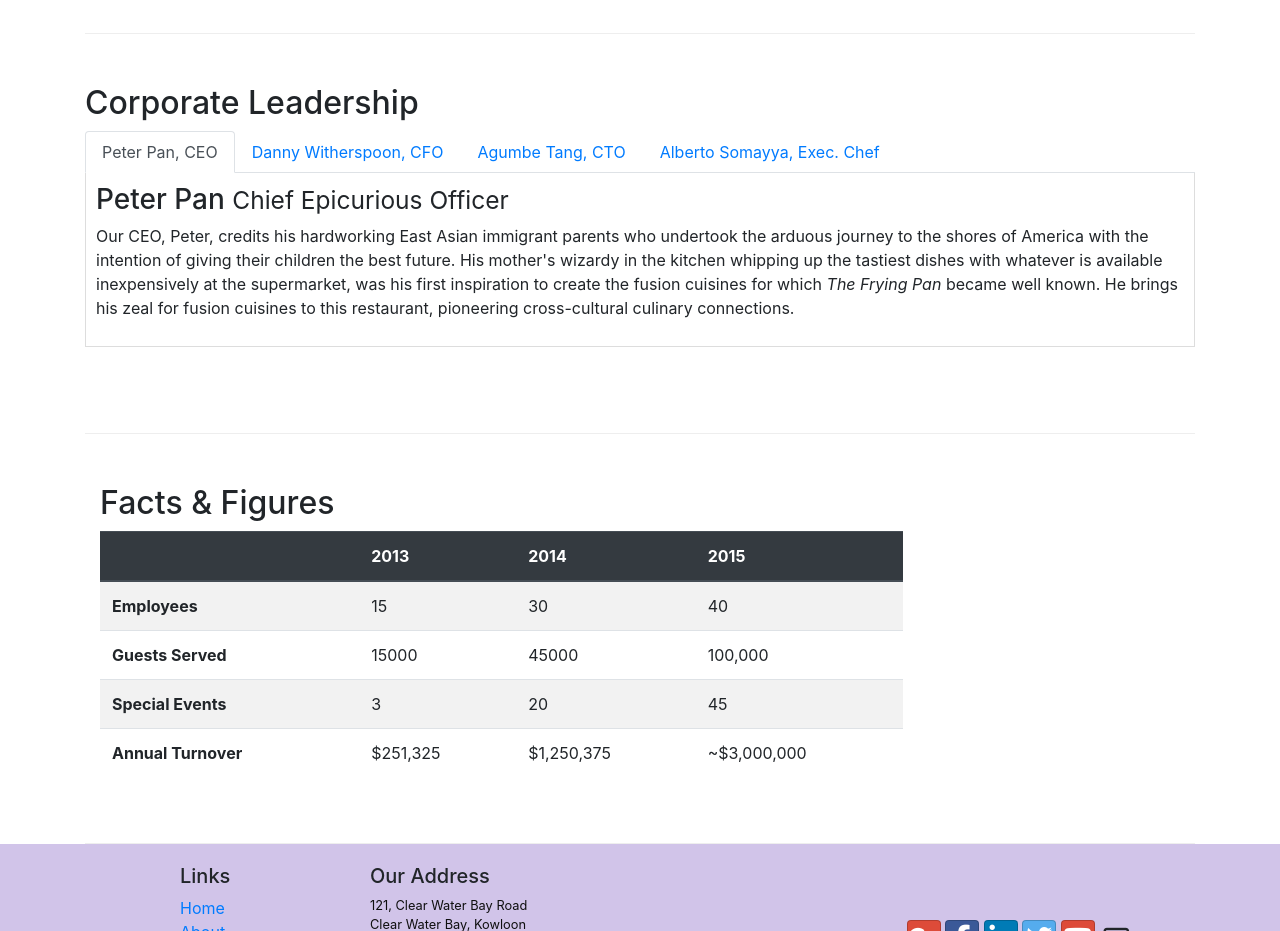
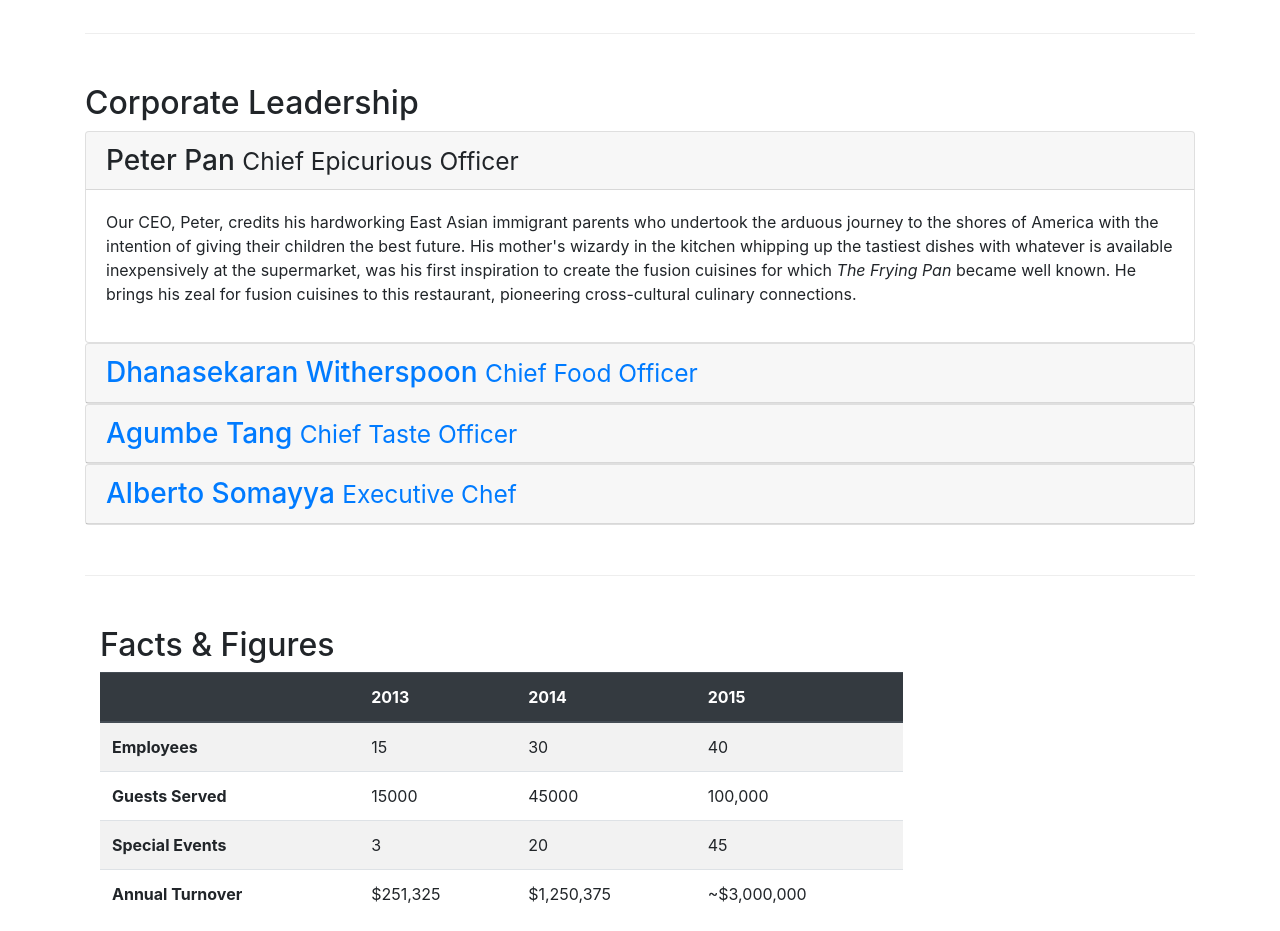
Before and after one commit to yameogosamuel/bootstrap4, a plain HTML site: page aboutus.html in a window 1280 px wide. Shown: the part 940-1871 px from the top of the page. Drawn offline with nearby package versions, Linux system fonts and the light colour scheme.

Commit message:
Accordion

```diff
--- a/aboutus.html
+++ b/aboutus.html
@@ -101,43 +101,66 @@
             <div>
                 <h2>Corporate Leadership</h2>
 
-                <ul class="nav nav-tabs">
-                    <li class="nav-item">
-                      <a class="nav-link active" href="#peter"
-                        role="tab" data-toggle="tab">Peter Pan, CEO</a>
-                    </li>
-                    <li class="nav-item">
-                      <a class="nav-link" href="#danny" role="tab"
-                        data-toggle="tab">Danny Witherspoon, CFO</a>
-                    </li>
-                    <li class="nav-item">
-                      <a class="nav-link" href="#agumbe"role="tab"
-                        data-toggle="tab">Agumbe Tang, CTO</a>
-                    </li>
-                    <li class="nav-item">
-                      <a class="nav-link" href="#alberto" role="tab"
-                        data-toggle="tab">Alberto Somayya, Exec. Chef</a>
-                    </li>
-                </ul>
 
-                <div class="tab-content">
-                    <div role="tabpanel" class="tab-pane fade show active" id="peter">
-                        <h3>Peter Pan <small>Chief Epicurious Officer</small></h3>
-                        <p class="d-none d-sm-block">Our CEO, Peter, credits his hardworking East Asian immigrant parents who undertook the arduous journey to the shores of America with the intention of giving their children the best future. His mother's wizardy in the kitchen whipping up the tastiest dishes with whatever is available inexpensively at the supermarket, was his first inspiration to create the fusion cuisines for which <em>The Frying Pan</em> became well known. He brings his zeal for fusion cuisines to this restaurant, pioneering cross-cultural culinary connections.</p>
+
+                <div id="accordion">
+                    <div class="card">
+                        <div class="card-header" role="tab" id="peterhead">
+                            <h3 class="mb-0">
+                                <a data-toggle="collapse" data-target="#peter">
+                                    Peter Pan <small>Chief Epicurious Officer</small>
+                                </a>
+                            </h3>
+                        </div>
+                        <div role="tabpanel" class="collapse show" id="peter" data-parent="accordion">
+                            <div class="card-body">
+                                <p class="d-none d-sm-block">Our CEO, Peter, credits his hardworking East Asian immigrant parents who undertook the arduous journey to the shores of America with the intention of giving their children the best future. His mother's wizardy in the kitchen whipping up the tastiest dishes with whatever is available inexpensively at the supermarket, was his first inspiration to create the fusion cuisines for which <em>The Frying Pan</em> became well known. He brings his zeal for fusion cuisines to this restaurant, pioneering cross-cultural culinary connections.</p>
+                            </div>
+                        </div>
                     </div>
-                    <div role="tabpanel" class="tab-pane fade" id="danny">
-                        <h3>Dhanasekaran Witherspoon <small>Chief Food Officer</small></h3>
-                        <p class="d-none d-sm-block">Our CFO, Danny, as he is affectionately referred to by his colleagues, comes from a long established family tradition in farming and produce. His experiences growing up on a farm in the Australian outback gave him great appreciation for varieties of food sources. As he puts it in his own words, <em>Everything that runs, wins, and everything that stays, pays!</em></p>
+                    <div class="card">
+                        <div class="card-header" role="tab" id="dannyhead">
+                            <h3 class="mb-0">
+                                <a class="collapsed" data-toggle="collapse" data-target="#danny">
+                                Dhanasekaran Witherspoon <small>Chief Food Officer</small>
+                                </a>
+                            </h3>
+                        </div>
+                        <div class="collapse" id="danny" data-parent="#accordion">
+                            <div class="card-body">
+                                <p class="d-none d-sm-block">Our CFO, Danny, as he is affectionately referred to by his colleagues, comes from a long established family tradition in farming and produce. His experiences growing up on a farm in the Australian outback gave him great appreciation for varieties of food sources. As he puts it in his own words, <em>Everything that runs, wins, and everything that stays, pays!</em></p>
+                            </div>
+                        </div>
                     </div>
-                    <div role="tabpanel" class="tab-pane fade" id="agumbe">
-                        <h3>Agumbe Tang <small>Chief Taste Officer</small></h3>
-                        <p class="d-none d-sm-block">Blessed with the most discerning gustatory sense, Agumbe, our CTO, personally ensures that every dish that we serve meets his exacting tastes. Our chefs dread the tongue lashing that ensues if their dish does not meet his exacting standards. He lives by his motto, <em>You click only if you survive my lick.</em></p>
+                    <div class="card">
+                        <div class="card-header" role="tab" id="agumbehead">
+                            <h3 class="mb-0">
+                                <a class="collapsed" data-toggle="collapse" data-target="#agumbe">
+                                Agumbe Tang <small>Chief Taste Officer</small>
+                                </a>
+                            </h3>
+                        </div>
+                        <div class="collapse" id="agumbe" data-parent="#accordion">
+                            <div class="card-body">
+                                <p class="d-none d-sm-block">Blessed with the most discerning gustatory sense, Agumbe, our CTO, personally ensures that every dish that we serve meets his exacting tastes. Our chefs dread the tongue lashing that ensues if their dish does not meet his exacting standards. He lives by his motto, <em>You click only if you survive my lick.</em></p>
+                            </div>
+                        </div>
                     </div>
-                    <div role="tabpanel" class="tab-pane fade" id="alberto">
-                        <h3>Alberto Somayya <small>Executive Chef</small></h3>
-                        <p class="d-none d-sm-block">Award winning three-star Michelin chef with wide International experience having worked closely with whos-who in the culinary world, he specializes in creating mouthwatering Indo-Italian fusion experiences. He says, <em>Put together the cuisines from the two craziest cultures, and you get a winning hit! Amma Mia!</em></p>
+                    <div class="card">
+                        <div class="card-header" role="tab" id="albertohead">
+                            <h3 class="mb-0">
+                                <a class="collapsed" data-toggle="collapse" data-target="#alberto">
+                                Alberto Somayya <small>Executive Chef</small>
+                                </a>
+                            </h3>
+                        </div>
+                        <div class="collapse" id="alberto" data-parent="#accordion">
+                            <div class="card-body">
+                                <p class="d-none d-sm-block">Award winning three-star Michelin chef with wide International experience having worked closely with whos-who in the culinary world, he specializes in creating mouthwatering Indo-Italian fusion experiences. He says, <em>Put together the cuisines from the two craziest cultures, and you get a winning hit! Amma Mia!</em></p>
+                            </div>
+                        </div>
                     </div>
-                 </div>
+                </div>
             </div>
        </div>
 
```
